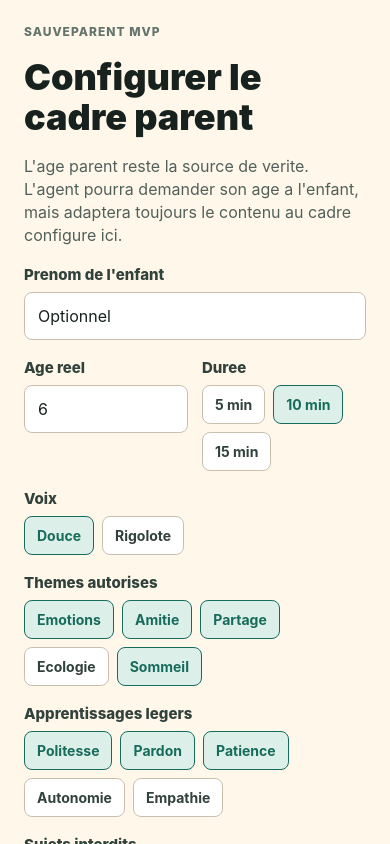
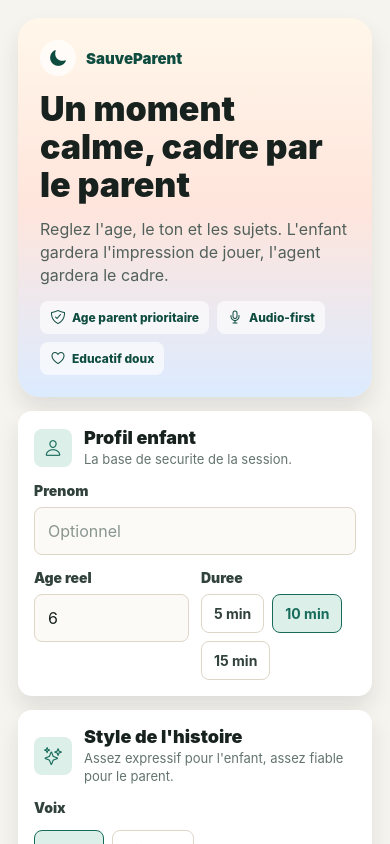
Before and after one commit to vincallerol-alt/ChessCoach, a React Native app: screen / in a window 390 px wide. Built offline with nearby package versions, Linux system fonts and the light colour scheme.

Commit message:
Polish mobile MVP UI

```diff
--- a/package.json
+++ b/package.json
@@ -15,6 +15,7 @@
     "@expo/vector-icons": "~14.0.4",
     "expo": "~52.0.0",
     "expo-asset": "~11.0.5",
+    "expo-linear-gradient": "~14.0.2",
     "expo-speech": "~13.0.1",
     "expo-status-bar": "~2.0.0",
     "react": "18.3.1",
--- a/src/components/OptionChip.tsx
+++ b/src/components/OptionChip.tsx
@@ -1,5 +1,6 @@
 import React from "react";
 import { Pressable, StyleSheet, Text } from "react-native";
+import { colors, radius } from "../design/theme";
 
 interface OptionChipProps {
   label: string;
@@ -13,7 +14,7 @@ export function OptionChip({ label, selected, onPress }: OptionChipProps) {
       accessibilityRole="button"
       accessibilityState={{ selected }}
       onPress={onPress}
-      style={[styles.chip, selected && styles.selected]}
+      style={({ pressed }) => [styles.chip, selected && styles.selected, pressed && styles.pressed]}
     >
       <Text style={[styles.label, selected && styles.selectedLabel]}>{label}</Text>
     </Pressable>
@@ -23,21 +24,24 @@ export function OptionChip({ label, selected, onPress }: OptionChipProps) {
 const styles = StyleSheet.create({
   chip: {
     borderWidth: 1,
-    borderColor: "#C9BFAE",
-    borderRadius: 8,
+    borderColor: colors.line,
+    borderRadius: radius.sm,
     paddingHorizontal: 12,
     paddingVertical: 10,
-    backgroundColor: "#FFFFFF",
+    backgroundColor: colors.surface,
   },
   selected: {
-    borderColor: "#176B5B",
-    backgroundColor: "#DDEFE9",
+    borderColor: colors.green,
+    backgroundColor: colors.mint,
+  },
+  pressed: {
+    transform: [{ scale: 0.98 }],
   },
   label: {
     color: "#31413B",
     fontWeight: "700",
   },
   selectedLabel: {
-    color: "#176B5B",
+    color: colors.green,
   },
 });
--- /dev/null
+++ b/src/design/theme.ts
@@ -0,0 +1,31 @@
+export const colors = {
+  ink: "#17211D",
+  muted: "#63746D",
+  softText: "#52605B",
+  surface: "#FFFFFF",
+  canvas: "#F6F4EF",
+  parent: "#FFF7EA",
+  child: "#E9F3EF",
+  mint: "#DDEFE9",
+  green: "#176B5B",
+  greenDark: "#0F4C40",
+  gold: "#FFD166",
+  coral: "#F47C6B",
+  rose: "#FFE5DC",
+  sky: "#DCEBFF",
+  line: "#DED6C7",
+};
+
+export const radius = {
+  sm: 8,
+  md: 14,
+  lg: 22,
+};
+
+export const shadow = {
+  shadowColor: "#17211D",
+  shadowOpacity: 0.1,
+  shadowRadius: 22,
+  shadowOffset: { width: 0, height: 12 },
+  elevation: 4,
+};
--- a/src/screens/ChildSessionScreen.tsx
+++ b/src/screens/ChildSessionScreen.tsx
@@ -9,8 +9,10 @@ import {
   TextInput,
   View,
 } from "react-native";
+import { LinearGradient } from "expo-linear-gradient";
 import { Ionicons } from "@expo/vector-icons";
 
+import { colors, radius, shadow } from "../design/theme";
 import { checkChildInputSafety, sanitizeChildInput } from "../domain/safety";
 import {
   buildAgeReply,
@@ -61,8 +63,7 @@ export function ChildSessionScreen({ title, config, onBackToParent }: ChildSessi
 
     const safety = checkChildInputSafety(cleanInput, config);
     if (!safety.safe) {
-      const nextAlerts = [...alerts, `Demande transformee : ${safety.reason}`];
-      setAlerts(nextAlerts);
+      setAlerts((current) => [...current, `Demande transformee : ${safety.reason}`]);
       say(safety.childFriendlyReply || "On transforme cette idee en version plus douce.");
       setInput("");
       return;
@@ -116,63 +117,84 @@ export function ChildSessionScreen({ title, config, onBackToParent }: ChildSessi
 
   return (
     <KeyboardAvoidingView behavior={Platform.OS === "ios" ? "padding" : undefined} style={styles.container}>
-      <ScrollView contentContainerStyle={styles.content}>
+      <LinearGradient colors={["#E9F3EF", "#DCEBFF", "#FFF7EA"]} style={styles.backdrop}>
+        <ScrollView contentContainerStyle={styles.content} showsVerticalScrollIndicator={false}>
           <View style={styles.header}>
             <View>
               <Text style={styles.eyebrow}>{title}</Text>
-            <Text style={styles.title}>Agent babysitter</Text>
+              <Text style={styles.title}>Pret pour l'histoire</Text>
             </View>
             <Pressable accessibilityLabel="Retour parent" style={styles.iconButton} onPress={onBackToParent}>
-            <Ionicons name="settings-outline" size={22} color="#176B5B" />
+              <Ionicons name="settings-outline" size={22} color={colors.green} />
             </Pressable>
           </View>
 
+          <View style={styles.stage}>
+            <View style={styles.statusPill}>
+              <View style={[styles.statusDot, phase === "story" && styles.statusDotLive]} />
+              <Text style={styles.statusText}>{statusLabel(phase)}</Text>
+            </View>
+
+            <View style={styles.orbit}>
               <View style={styles.face} accessibilityElementsHidden importantForAccessibility="no-hide-descendants">
                 <View style={styles.eye} />
                 <View style={styles.mouth} />
                 <View style={styles.eye} />
               </View>
+            </View>
 
             <View style={styles.agentBubble}>
               <Text style={styles.agentLine}>{agentLine}</Text>
             </View>
+          </View>
 
-        <View style={styles.controls}>
-          <Pressable style={[styles.button, styles.listenButton]} onPress={interrupt}>
-            <Ionicons name="mic-outline" size={18} color="#2B2417" />
-            <Text style={styles.listenText}>{phase === "intro" ? "Commencer" : "Interrompre"}</Text>
+          <View style={styles.primaryControls}>
+            <Pressable style={({ pressed }) => [styles.micButton, pressed && styles.pressed]} onPress={interrupt}>
+              <Ionicons name={phase === "intro" ? "play" : "mic"} size={24} color={colors.greenDark} />
+              <Text style={styles.micText}>{phase === "intro" ? "Commencer" : "Interrompre"}</Text>
             </Pressable>
 
             <Pressable
-            style={[styles.button, styles.storyButton, phase !== "ready" && styles.disabled]}
+              style={({ pressed }) => [
+                styles.storyButton,
+                phase !== "ready" && styles.disabled,
+                pressed && phase === "ready" && styles.pressed,
+              ]}
               disabled={phase !== "ready"}
               onPress={startStory}
             >
-            <Ionicons name="book-outline" size={18} color="#FFFFFF" />
+              <Ionicons name="book-outline" size={19} color={colors.surface} />
               <Text style={styles.storyText}>Lancer l'histoire</Text>
-          </Pressable>
-
-          <Pressable style={[styles.button, styles.stopButton]} onPress={stopSession}>
-            <Ionicons name="stop-circle-outline" size={18} color="#FFFFFF" />
-            <Text style={styles.stopText}>Stop parent</Text>
             </Pressable>
           </View>
 
-        <View style={styles.field}>
-          <Text style={styles.label}>Reponse enfant, en attendant le micro temps reel</Text>
+          <View style={styles.fallbackPanel}>
+            <View style={styles.fallbackHeader}>
+              <Ionicons name="chatbubble-ellipses-outline" size={18} color={colors.green} />
+              <Text style={styles.fallbackTitle}>Saisie temporaire MVP</Text>
+            </View>
             <View style={styles.inputRow}>
               <TextInput
                 value={input}
                 onChangeText={setInput}
                 placeholder="Ex : j'ai 42 ans et je veux un dragon gentil"
+                placeholderTextColor="#8A958F"
                 style={styles.input}
                 onSubmitEditing={submitChildInput}
                 returnKeyType="send"
               />
               <Pressable style={styles.sendButton} onPress={submitChildInput}>
-              <Ionicons name="send" size={18} color="#FFFFFF" />
+                <Ionicons name="send" size={18} color={colors.surface} />
               </Pressable>
             </View>
+          </View>
+
+          <View style={styles.parentBar}>
+            <Pressable style={({ pressed }) => [styles.stopButton, pressed && styles.pressed]} onPress={stopSession}>
+              <Ionicons name="stop-circle-outline" size={18} color={colors.surface} />
+              <Text style={styles.stopText}>Stop parent</Text>
+            </Pressable>
+            <Text style={styles.parentHint}>Resume visible uniquement cote parent.</Text>
           </View>
 
           <View style={styles.summary}>
@@ -182,6 +204,7 @@ export function ChildSessionScreen({ title, config, onBackToParent }: ChildSessi
             <SummaryLine label="Alertes" value={summary.alerts.length > 0 ? summary.alerts.join(" | ") : "Aucune"} />
           </View>
         </ScrollView>
+      </LinearGradient>
     </KeyboardAvoidingView>
   );
 }
@@ -195,15 +218,27 @@ function SummaryLine({ label, value }: { label: string; value: string }) {
   );
 }
 
+function statusLabel(phase: SessionPhase) {
+  if (phase === "intro") return "En attente";
+  if (phase === "questioning") return "Discussion";
+  if (phase === "ready") return "Scenario pret";
+  if (phase === "story") return "Histoire en cours";
+  return "Pause parent";
+}
+
 const styles = StyleSheet.create({
   container: {
     flex: 1,
-    backgroundColor: "#E9F3EF",
+    backgroundColor: colors.child,
+  },
+  backdrop: {
+    flex: 1,
   },
   content: {
     alignItems: "center",
-    gap: 22,
-    padding: 24,
+    gap: 16,
+    padding: 18,
+    paddingBottom: 28,
   },
   header: {
     width: "100%",
@@ -212,114 +247,166 @@ const styles = StyleSheet.create({
     justifyContent: "space-between",
   },
   eyebrow: {
-    color: "#63746D",
+    color: colors.muted,
     fontSize: 12,
     fontWeight: "800",
     textTransform: "uppercase",
     letterSpacing: 1,
   },
   title: {
-    color: "#17211D",
-    fontSize: 32,
+    color: colors.ink,
+    fontSize: 31,
+    lineHeight: 35,
     fontWeight: "900",
   },
   iconButton: {
-    width: 44,
-    height: 44,
+    width: 46,
+    height: 46,
     alignItems: "center",
     justifyContent: "center",
-    borderRadius: 8,
-    backgroundColor: "#FFFFFF",
+    borderRadius: radius.md,
+    backgroundColor: "rgba(255,255,255,0.78)",
+  },
+  stage: {
+    width: "100%",
+    alignItems: "center",
+    gap: 16,
+    borderRadius: radius.lg,
+    padding: 18,
+    backgroundColor: "rgba(255,255,255,0.58)",
+    ...shadow,
+  },
+  statusPill: {
+    flexDirection: "row",
+    alignItems: "center",
+    gap: 8,
+    borderRadius: radius.sm,
+    paddingHorizontal: 11,
+    paddingVertical: 8,
+    backgroundColor: colors.surface,
+  },
+  statusDot: {
+    width: 8,
+    height: 8,
+    borderRadius: 4,
+    backgroundColor: colors.gold,
+  },
+  statusDotLive: {
+    backgroundColor: colors.coral,
+  },
+  statusText: {
+    color: colors.greenDark,
+    fontSize: 12,
+    fontWeight: "900",
+  },
+  orbit: {
+    width: 246,
+    height: 246,
+    borderRadius: 123,
+    alignItems: "center",
+    justifyContent: "center",
+    borderWidth: 1,
+    borderColor: "rgba(23,107,91,0.18)",
+    backgroundColor: "rgba(255,255,255,0.36)",
   },
   face: {
-    width: 230,
-    height: 230,
-    borderRadius: 115,
-    backgroundColor: "#FFD166",
+    width: 204,
+    height: 204,
+    borderRadius: 102,
+    backgroundColor: colors.gold,
     flexDirection: "row",
     alignItems: "center",
     justifyContent: "center",
-    gap: 24,
-    shadowColor: "#17211D",
-    shadowOpacity: 0.12,
-    shadowRadius: 28,
-    shadowOffset: { width: 0, height: 14 },
-    elevation: 4,
+    gap: 22,
+    ...shadow,
   },
   eye: {
-    width: 24,
-    height: 24,
-    borderRadius: 12,
-    backgroundColor: "#17211D",
+    width: 22,
+    height: 22,
+    borderRadius: 11,
+    backgroundColor: colors.ink,
   },
   mouth: {
-    width: 58,
-    height: 34,
+    width: 54,
+    height: 31,
     borderBottomWidth: 8,
-    borderBottomColor: "#17211D",
+    borderBottomColor: colors.ink,
     borderRadius: 28,
-    marginTop: 54,
+    marginTop: 48,
   },
   agentBubble: {
     width: "100%",
-    minHeight: 116,
-    borderRadius: 8,
-    backgroundColor: "#FFFFFF",
+    minHeight: 124,
+    borderRadius: radius.md,
+    backgroundColor: colors.surface,
     padding: 18,
     justifyContent: "center",
   },
   agentLine: {
-    color: "#17211D",
+    color: colors.ink,
     fontSize: 20,
     lineHeight: 28,
     textAlign: "center",
-    fontWeight: "700",
+    fontWeight: "800",
   },
-  controls: {
+  primaryControls: {
+    width: "100%",
     flexDirection: "row",
-    flexWrap: "wrap",
-    justifyContent: "center",
     gap: 10,
   },
-  button: {
+  micButton: {
+    flex: 1,
+    minHeight: 58,
     flexDirection: "row",
     alignItems: "center",
-    gap: 8,
-    borderRadius: 8,
-    paddingHorizontal: 13,
-    paddingVertical: 12,
+    justifyContent: "center",
+    gap: 9,
+    borderRadius: radius.md,
+    backgroundColor: colors.gold,
+    ...shadow,
   },
-  listenButton: {
-    backgroundColor: "#FFD166",
+  micText: {
+    color: colors.greenDark,
+    fontSize: 16,
+    fontWeight: "900",
   },
   storyButton: {
-    backgroundColor: "#176B5B",
-  },
-  stopButton: {
-    backgroundColor: "#A53D3D",
+    flex: 1,
+    minHeight: 58,
+    flexDirection: "row",
+    alignItems: "center",
+    justifyContent: "center",
+    gap: 9,
+    borderRadius: radius.md,
+    backgroundColor: colors.green,
+    ...shadow,
   },
   disabled: {
     opacity: 0.45,
   },
-  listenText: {
-    color: "#2B2417",
+  pressed: {
+    transform: [{ scale: 0.99 }],
+  },
+  storyText: {
+    color: colors.surface,
+    fontSize: 15,
     fontWeight: "900",
   },
-  storyText: {
-    color: "#FFFFFF",
-    fontWeight: "900",
+  fallbackPanel: {
+    width: "100%",
+    gap: 10,
+    borderRadius: radius.md,
+    padding: 14,
+    backgroundColor: "rgba(255,255,255,0.72)",
   },
-  stopText: {
-    color: "#FFFFFF",
-    fontWeight: "900",
-  },
-  field: {
-    width: "100%",
+  fallbackHeader: {
+    flexDirection: "row",
+    alignItems: "center",
     gap: 8,
   },
-  label: {
-    color: "#31413B",
-    fontWeight: "800",
+  fallbackTitle: {
+    color: colors.greenDark,
+    fontWeight: "900",
   },
   inputRow: {
     flexDirection: "row",
@@ -328,29 +415,57 @@ const styles = StyleSheet.create({
   input: {
     flex: 1,
     borderWidth: 1,
-    borderColor: "#C9BFAE",
-    borderRadius: 8,
+    borderColor: colors.line,
+    borderRadius: radius.sm,
     padding: 13,
-    backgroundColor: "#FFFFFF",
-    color: "#17211D",
+    backgroundColor: colors.surface,
+    color: colors.ink,
     fontSize: 15,
   },
   sendButton: {
-    width: 48,
+    width: 50,
     alignItems: "center",
     justifyContent: "center",
-    borderRadius: 8,
-    backgroundColor: "#176B5B",
+    borderRadius: radius.sm,
+    backgroundColor: colors.green,
+  },
+  parentBar: {
+    width: "100%",
+    flexDirection: "row",
+    alignItems: "center",
+    justifyContent: "space-between",
+    gap: 12,
+  },
+  stopButton: {
+    flexDirection: "row",
+    alignItems: "center",
+    gap: 8,
+    borderRadius: radius.sm,
+    paddingHorizontal: 13,
+    paddingVertical: 12,
+    backgroundColor: "#A53D3D",
+  },
+  stopText: {
+    color: colors.surface,
+    fontWeight: "900",
+  },
+  parentHint: {
+    flex: 1,
+    color: colors.muted,
+    fontSize: 12,
+    lineHeight: 17,
+    textAlign: "right",
+    fontWeight: "700",
   },
   summary: {
     width: "100%",
-    borderTopWidth: 1,
-    borderTopColor: "rgba(23, 33, 29, 0.16)",
-    paddingTop: 16,
+    borderRadius: radius.md,
+    padding: 16,
     gap: 10,
+    backgroundColor: "rgba(255,255,255,0.74)",
   },
   summaryTitle: {
-    color: "#17211D",
+    color: colors.ink,
     fontSize: 18,
     fontWeight: "900",
   },
@@ -360,12 +475,12 @@ const styles = StyleSheet.create({
   },
   summaryLabel: {
     width: 78,
-    color: "#52605B",
+    color: colors.muted,
     fontWeight: "900",
   },
   summaryValue: {
     flex: 1,
-    color: "#17211D",
+    color: colors.ink,
     fontWeight: "600",
   },
 });
--- a/src/screens/ParentSetupScreen.tsx
+++ b/src/screens/ParentSetupScreen.tsx
@@ -9,8 +9,11 @@ import {
   TextInput,
   View,
 } from "react-native";
+import { LinearGradient } from "expo-linear-gradient";
+import { Ionicons } from "@expo/vector-icons";
 
 import { OptionChip } from "../components/OptionChip";
+import { colors, radius, shadow } from "../design/theme";
 import {
   defaultParentConfig,
   Lesson,
@@ -66,19 +69,34 @@ export function ParentSetupScreen({ initialConfig, onStart }: ParentSetupScreenP
 
   return (
     <KeyboardAvoidingView behavior={Platform.OS === "ios" ? "padding" : undefined} style={styles.container}>
-      <ScrollView contentContainerStyle={styles.content}>
-        <Text style={styles.eyebrow}>SauveParent MVP</Text>
-        <Text style={styles.title}>Configurer le cadre parent</Text>
+      <ScrollView contentContainerStyle={styles.content} showsVerticalScrollIndicator={false}>
+        <LinearGradient colors={["#FFF7EA", "#FFE5DC", "#DCEBFF"]} style={styles.hero}>
+          <View style={styles.brandRow}>
+            <View style={styles.logoMark}>
+              <Ionicons name="moon" size={18} color={colors.greenDark} />
+            </View>
+            <Text style={styles.brand}>SauveParent</Text>
+          </View>
+          <Text style={styles.title}>Un moment calme, cadre par le parent</Text>
           <Text style={styles.intro}>
-          L'age parent reste la source de verite. L'agent pourra demander son age a l'enfant, mais adaptera toujours le contenu au cadre configure ici.
+            Reglez l'age, le ton et les sujets. L'enfant gardera l'impression de jouer, l'agent gardera le cadre.
           </Text>
+          <View style={styles.promiseRow}>
+            <Promise icon="shield-checkmark-outline" label="Age parent prioritaire" />
+            <Promise icon="mic-outline" label="Audio-first" />
+            <Promise icon="heart-outline" label="Educatif doux" />
+          </View>
+        </LinearGradient>
 
+        <View style={styles.section}>
+          <SectionHeader icon="person-outline" title="Profil enfant" detail="La base de securite de la session." />
           <View style={styles.field}>
-          <Text style={styles.label}>Prenom de l'enfant</Text>
+            <Text style={styles.label}>Prenom</Text>
             <TextInput
               value={config.childName}
               onChangeText={(childName) => setConfig((current) => ({ ...current, childName }))}
               placeholder="Optionnel"
+              placeholderTextColor="#8A958F"
               style={styles.input}
               maxLength={24}
             />
@@ -109,8 +127,10 @@ export function ParentSetupScreen({ initialConfig, onStart }: ParentSetupScreenP
               </View>
             </View>
           </View>
+        </View>
 
-        <View style={styles.field}>
+        <View style={styles.section}>
+          <SectionHeader icon="sparkles-outline" title="Style de l'histoire" detail="Assez expressif pour l'enfant, assez fiable pour le parent." />
           <Text style={styles.label}>Voix</Text>
           <View style={styles.chipRow}>
             {(["soft", "funny"] as VoiceStyle[]).map((voiceStyle) => (
@@ -122,9 +142,7 @@ export function ParentSetupScreen({ initialConfig, onStart }: ParentSetupScreenP
               />
             ))}
           </View>
-        </View>
 
-        <View style={styles.field}>
           <Text style={styles.label}>Themes autorises</Text>
           <View style={styles.chipRow}>
             {allThemes.map((theme) => (
@@ -138,8 +156,8 @@ export function ParentSetupScreen({ initialConfig, onStart }: ParentSetupScreenP
           </View>
         </View>
 
-        <View style={styles.field}>
-          <Text style={styles.label}>Apprentissages legers</Text>
+        <View style={styles.section}>
+          <SectionHeader icon="school-outline" title="Education subtile" detail="Jamais scolaire, toujours integre dans l'histoire." />
           <View style={styles.chipRow}>
             {allLessons.map((lesson) => (
               <OptionChip
@@ -150,7 +168,6 @@ export function ParentSetupScreen({ initialConfig, onStart }: ParentSetupScreenP
               />
             ))}
           </View>
-        </View>
 
           <View style={styles.field}>
             <Text style={styles.label}>Sujets interdits</Text>
@@ -158,16 +175,42 @@ export function ParentSetupScreen({ initialConfig, onStart }: ParentSetupScreenP
               value={blockedText}
               onChangeText={setBlockedText}
               placeholder="Ex : monstres realistes, violence, separation"
+              placeholderTextColor="#8A958F"
               style={[styles.input, styles.textarea]}
               multiline
             />
           </View>
+        </View>
 
-        <Pressable style={styles.primaryButton} onPress={submit}>
+        <Pressable style={({ pressed }) => [styles.primaryButton, pressed && styles.pressed]} onPress={submit}>
           <Text style={styles.primaryButtonText}>Demarrer la session enfant</Text>
+          <Ionicons name="arrow-forward" size={20} color={colors.surface} />
         </Pressable>
       </ScrollView>
     </KeyboardAvoidingView>
+  );
+}
+
+function Promise({ icon, label }: { icon: keyof typeof Ionicons.glyphMap; label: string }) {
+  return (
+    <View style={styles.promise}>
+      <Ionicons name={icon} size={16} color={colors.greenDark} />
+      <Text style={styles.promiseText}>{label}</Text>
+    </View>
+  );
+}
+
+function SectionHeader({ icon, title, detail }: { icon: keyof typeof Ionicons.glyphMap; title: string; detail: string }) {
+  return (
+    <View style={styles.sectionHeader}>
+      <View style={styles.sectionIcon}>
+        <Ionicons name={icon} size={18} color={colors.green} />
+      </View>
+      <View style={styles.sectionCopy}>
+        <Text style={styles.sectionTitle}>{title}</Text>
+        <Text style={styles.sectionDetail}>{detail}</Text>
+      </View>
+    </View>
   );
 }
 
@@ -178,33 +221,105 @@ function clamp(value: number, min: number, max: number) {
 const styles = StyleSheet.create({
   container: {
     flex: 1,
-    backgroundColor: "#FFF7EA",
+    backgroundColor: colors.canvas,
   },
   content: {
-    padding: 24,
-    gap: 18,
+    padding: 18,
+    gap: 14,
+    paddingBottom: 28,
   },
-  eyebrow: {
-    color: "#63746D",
-    fontSize: 12,
-    fontWeight: "800",
-    textTransform: "uppercase",
-    letterSpacing: 1,
+  hero: {
+    borderRadius: radius.lg,
+    padding: 22,
+    gap: 14,
+    overflow: "hidden",
+    ...shadow,
+  },
+  brandRow: {
+    flexDirection: "row",
+    alignItems: "center",
+    gap: 10,
+  },
+  logoMark: {
+    width: 36,
+    height: 36,
+    borderRadius: 18,
+    alignItems: "center",
+    justifyContent: "center",
+    backgroundColor: "rgba(255,255,255,0.72)",
+  },
+  brand: {
+    color: colors.greenDark,
+    fontSize: 15,
+    fontWeight: "900",
   },
   title: {
-    color: "#17211D",
-    fontSize: 36,
-    lineHeight: 40,
+    color: colors.ink,
+    fontSize: 34,
+    lineHeight: 38,
     fontWeight: "900",
   },
   intro: {
-    color: "#52605B",
+    color: colors.softText,
     fontSize: 16,
     lineHeight: 23,
   },
+  promiseRow: {
+    flexDirection: "row",
+    flexWrap: "wrap",
+    gap: 8,
+  },
+  promise: {
+    flexDirection: "row",
+    alignItems: "center",
+    gap: 6,
+    borderRadius: radius.sm,
+    paddingHorizontal: 10,
+    paddingVertical: 8,
+    backgroundColor: "rgba(255,255,255,0.64)",
+  },
+  promiseText: {
+    color: colors.greenDark,
+    fontSize: 12,
+    fontWeight: "800",
+  },
+  section: {
+    borderRadius: radius.md,
+    padding: 16,
+    gap: 14,
+    backgroundColor: colors.surface,
+    ...shadow,
+  },
+  sectionHeader: {
+    flexDirection: "row",
+    gap: 12,
+    alignItems: "center",
+  },
+  sectionIcon: {
+    width: 38,
+    height: 38,
+    borderRadius: radius.sm,
+    alignItems: "center",
+    justifyContent: "center",
+    backgroundColor: colors.mint,
+  },
+  sectionCopy: {
+    flex: 1,
+    gap: 2,
+  },
+  sectionTitle: {
+    color: colors.ink,
+    fontSize: 18,
+    fontWeight: "900",
+  },
+  sectionDetail: {
+    color: colors.muted,
+    fontSize: 13,
+    lineHeight: 18,
+  },
   row: {
     flexDirection: "row",
-    gap: 14,
+    gap: 12,
   },
   rowItem: {
     flex: 1,
@@ -214,20 +329,20 @@ const styles = StyleSheet.create({
   },
   label: {
     color: "#31413B",
-    fontSize: 15,
-    fontWeight: "800",
+    fontSize: 14,
+    fontWeight: "900",
   },
   input: {
     borderWidth: 1,
-    borderColor: "#C9BFAE",
-    borderRadius: 8,
+    borderColor: colors.line,
+    borderRadius: radius.sm,
     padding: 13,
-    backgroundColor: "#FFFFFF",
-    color: "#17211D",
+    backgroundColor: "#FBFAF7",
+    color: colors.ink,
     fontSize: 16,
   },
   textarea: {
-    minHeight: 82,
+    minHeight: 84,
     textAlignVertical: "top",
   },
   chipRow: {
@@ -236,14 +351,21 @@ const styles = StyleSheet.create({
     gap: 8,
   },
   primaryButton: {
+    minHeight: 56,
+    flexDirection: "row",
     alignItems: "center",
-    borderRadius: 8,
-    backgroundColor: "#176B5B",
+    justifyContent: "center",
+    gap: 10,
+    borderRadius: radius.md,
+    backgroundColor: colors.green,
     padding: 16,
-    marginTop: 6,
+    ...shadow,
+  },
+  pressed: {
+    transform: [{ scale: 0.99 }],
   },
   primaryButtonText: {
-    color: "#FFFFFF",
+    color: colors.surface,
     fontSize: 16,
     fontWeight: "900",
   },
```
Also changed, not shown: 1 other file (tests, documents, lock files or other folders). Lines whose indentation alone changed are shown as unchanged.
